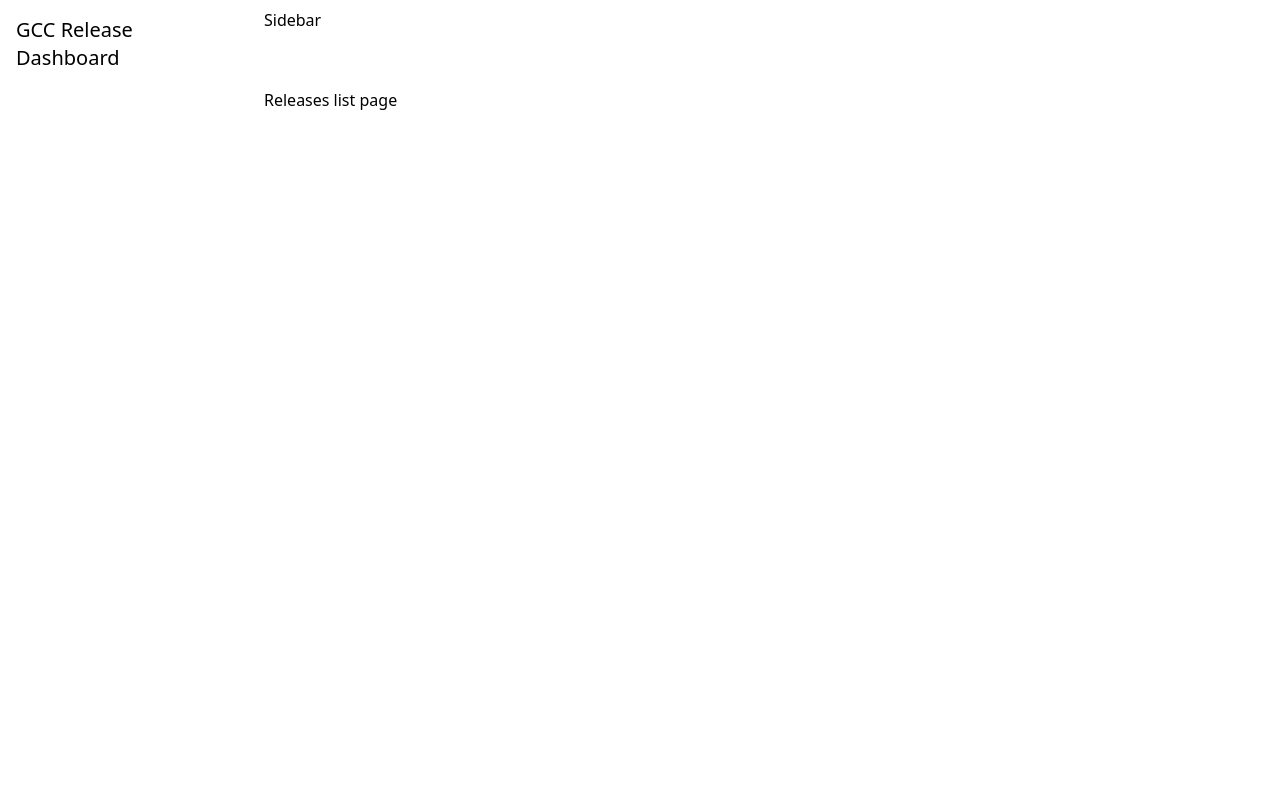
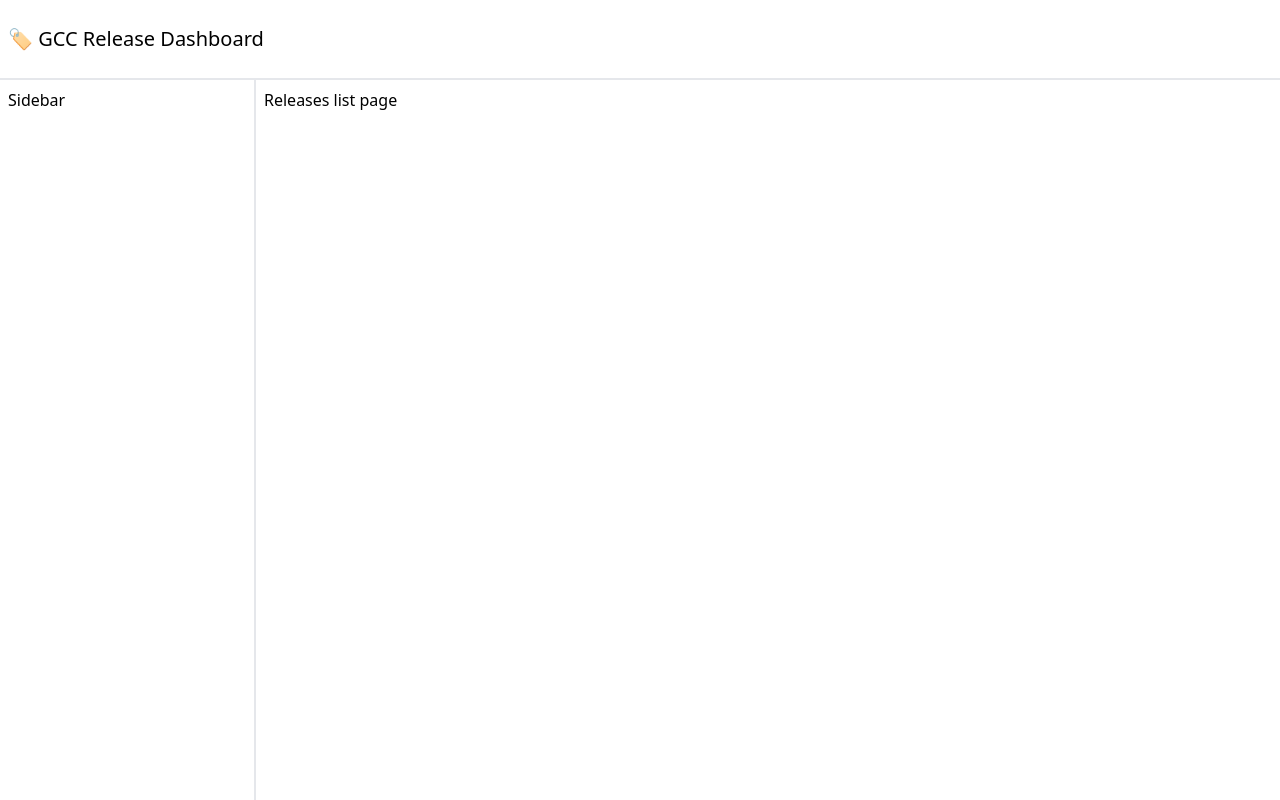
Before and after one commit to eirhor/release-dashboard, a Next.js app in the folder apps/web/: page / in a window 1280 px wide. Built offline with nearby package versions, Linux system fonts and the light colour scheme.

Commit message:
Basic layout

```diff
--- a/apps/web/app/layout.tsx
+++ b/apps/web/app/layout.tsx
@@ -8,11 +8,11 @@
   return (
     <html>
       <head></head>
-      <body className="grid grid-rows-[5rem_auto] grid-cols-5">
-        <header className="row-span-1 col-span-1">
-          <h1 className="text-xl p-4">GCC Release Dashboard</h1>
+      <body className="min-h-screen grid grid-rows-[5rem_auto] grid-cols-5">
+        <header className="border-solid border-b-2 row-span-1 col-span-5 flex items-center">
+          <h1 className="text-xl p-2">🏷️ GCC Release Dashboard</h1>
         </header>
-        <aside className="row-span-2 col-span-1 p-2">Sidebar</aside>
+        <aside className="row-span-2 col-span-1 p-2 border-solid border-r-2">Sidebar</aside>
         <main className="row-span-2 col-start-2 col-span-4 p-2">
           {children}
         </main>
```
